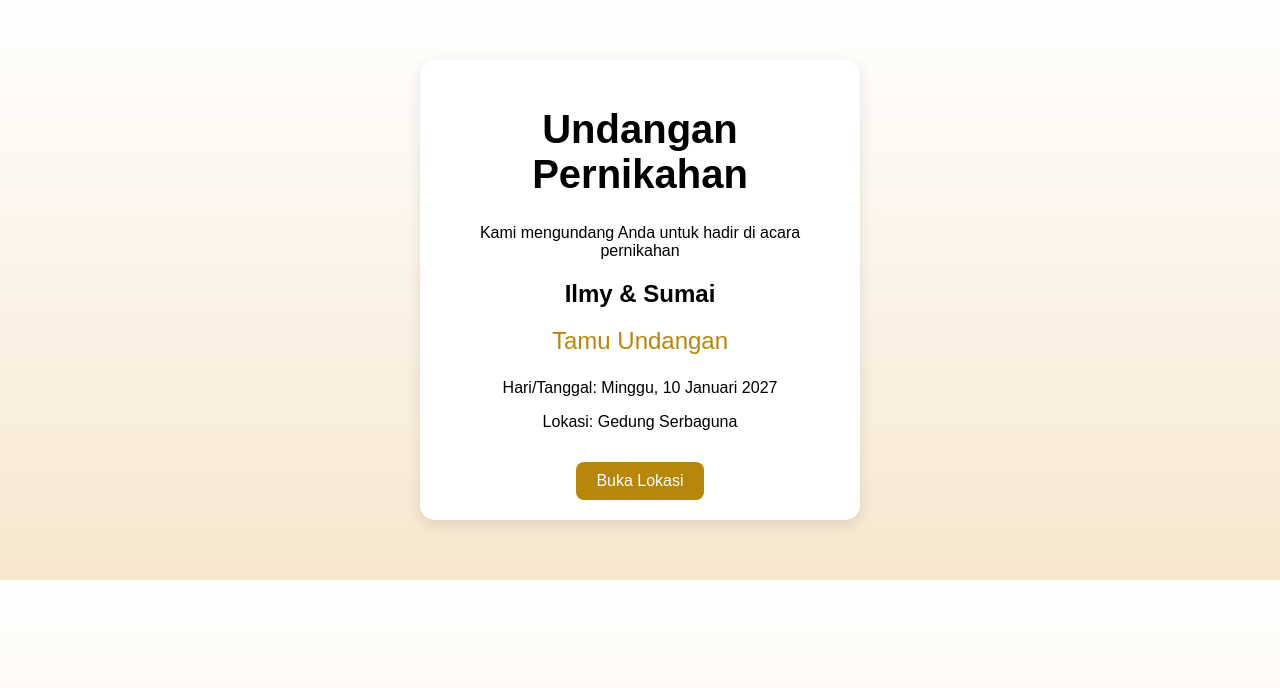
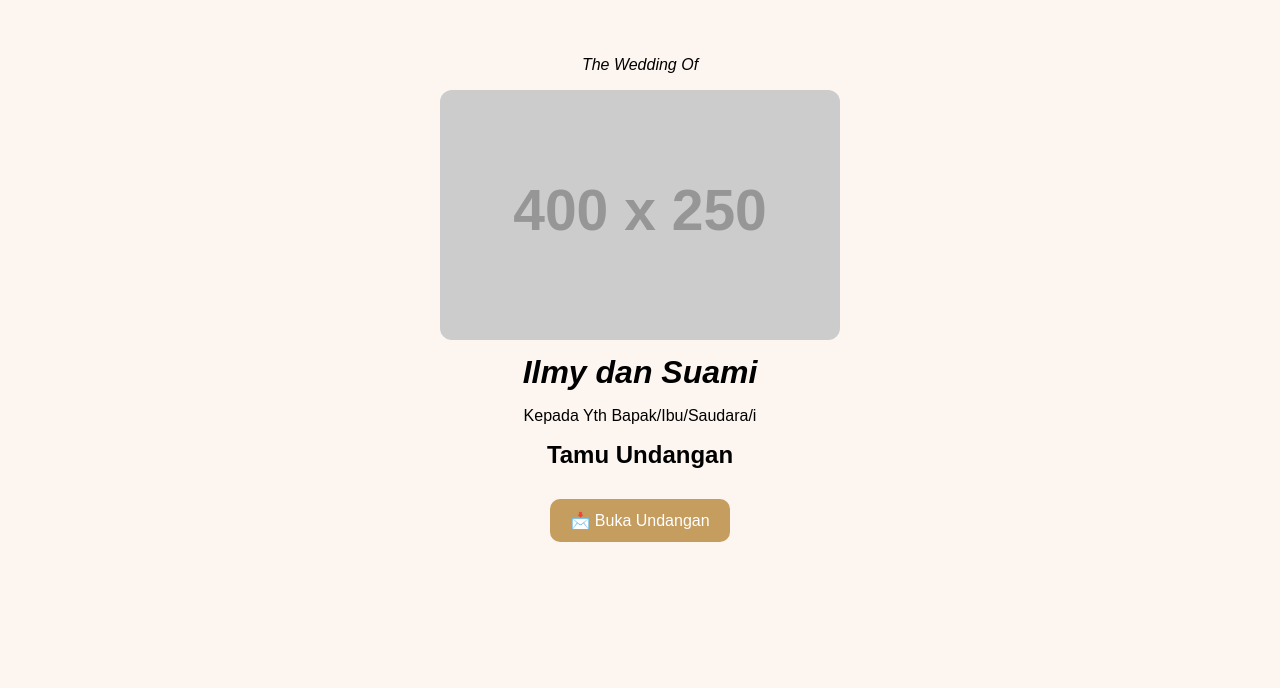
Before and after one commit to wilyqwerty-tech/APALAH, a plain HTML site: page index.html in a window 1280 px wide. Drawn offline with Linux system fonts and the light colour scheme; placeholder pictures from the web are drawn by us.

Commit message:
Update index.html

```diff
--- a/index.html
+++ b/index.html
@@ -3,64 +3,110 @@
 <head>
   <meta charset="UTF-8" />
   <meta name="viewport" content="width=device-width, initial-scale=1.0" />
-  <title>Undangan Ilmy & Sumai</title>
+  <title>Undangan Ilmy & Suami</title>
   <style>
     body {
+      margin: 0;
       font-family: Arial, sans-serif;
-      margin: 0;
-      padding: 0;
-      background: linear-gradient(to bottom, #fff, #f7e7ce);
       text-align: center;
+      background: #fdf6f0;
     }
-    .container {
+    .cover, .section {
       padding: 40px 20px;
     }
-    h1 { font-size: 2.5em; }
-    .guest {
-      font-size: 1.5em;
-      color: #b8860b;
-      margin-top: 10px;
-    }
-    .card {
-      background: white;
-      margin: 20px auto;
-      padding: 20px;
-      border-radius: 15px;
-      max-width: 400px;
-      box-shadow: 0 5px 15px rgba(0,0,0,0.1);
-    }
+    .hidden { display: none; }
+    img { max-width: 100%; border-radius: 12px; }
     .btn {
       display: inline-block;
-      padding: 10px 20px;
-      background: #b8860b;
+      padding: 12px 20px;
+      background: #c59d5f;
       color: white;
-      border-radius: 8px;
+      border-radius: 10px;
       text-decoration: none;
-      margin-top: 15px;
+      margin-top: 20px;
+      cursor: pointer;
     }
+    h1, h2 { margin: 10px 0; }
   </style>
 </head>
 <body>
-  <div class="container">
-    <div class="card">
-      <h1>Undangan Pernikahan</h1>
-      <p>Kami mengundang Anda untuk hadir di acara pernikahan</p>
-      <h2>Ilmy & Sumai</h2>
-      <p class="guest" id="guestName">Tamu Undangan</p>
-      <p>Hari/Tanggal: Minggu, 10 Januari 2027</p>
-      <p>Lokasi: Gedung Serbaguna</p>
-      <a class="btn" href="#">Buka Lokasi</a>
-    </div>
+
+<!-- COVER -->
+<div class="cover" id="cover">
+  <p><i>The Wedding Of</i></p>
+  <img src="https://via.placeholder.com/400x250" alt="gambar" />
+  <h1><i>Ilmy dan Suami</i></h1>
+  <p>Kepada Yth Bapak/Ibu/Saudara/i</p>
+  <h2 id="guestName">Tamu Undangan</h2>
+  <div class="btn" onclick="openInvitation()">📩 Buka Undangan</div>
 </div>
 
+<!-- MAIN CONTENT -->
+<div id="main" class="hidden">
+
+  <!-- Halaman Utama -->
+  <div class="section">
+    <h1>Selamat Datang</h1>
+    <p>Kami mengundang Anda ke pernikahan kami</p>
+  </div>
+
+  <!-- Mempelai -->
+  <div class="section">
+    <h2>Mempelai</h2>
+    <p><b>Suami</b><br>Putra dari Bapak & Ibu</p>
+    <p><b>Istri</b><br>Putri dari Bapak & Ibu</p>
+  </div>
+
+  <!-- Jadwal + Countdown -->
+  <div class="section">
+    <h2>Acara</h2>
+    <p>Minggu, 10 Januari 2027</p>
+    <h3 id="countdown"></h3>
+  </div>
+
+  <!-- Lokasi -->
+  <div class="section">
+    <h2>Lokasi</h2>
+    <a class="btn" href="https://www.google.com/maps/place/ZAHRA+MEDIKA+HOSPITAL/@-0.5213684,101.5361373,537m/data=!3m1!1e3!4m6!3m5!1s0x2e2a4de4dd65bee5:0x84d6ea72dbbf030f!8m2!3d-0.5216211!4d101.5371985!16s%2Fg%2F11c60zy5hw?hl=en&entry=ttu" target="_blank">📍 Buka Google Maps</a>
+  </div>
+
+</div>
+
+<!-- Musik -->
+<audio id="music" loop>
+  <source src="westlife.mp3" type="audio/mpeg">
+</audio>
+
 <script>
-    // Ambil nama dari URL ?to=Nama
+  // Ambil nama tamu dari URL
   const urlParams = new URLSearchParams(window.location.search);
   const guest = urlParams.get('to');
-
   if (guest) {
     document.getElementById('guestName').innerText = guest;
   }
+
+  function openInvitation() {
+    document.getElementById('cover').style.display = 'none';
+    document.getElementById('main').classList.remove('hidden');
+    document.getElementById('music').play();
+  }
+
+  // Countdown
+  const targetDate = new Date("Jan 10, 2027 10:00:00").getTime();
+  const countdownEl = document.getElementById("countdown");
+
+  setInterval(() => {
+    const now = new Date().getTime();
+    const distance = targetDate - now;
+
+    const days = Math.floor(distance / (1000 * 60 * 60 * 24));
+    const hours = Math.floor((distance / (1000 * 60 * 60)) % 24);
+    const minutes = Math.floor((distance / (1000 * 60)) % 60);
+    const seconds = Math.floor((distance / 1000) % 60);
+
+    countdownEl.innerHTML = `${days} hari ${hours} jam ${minutes} menit ${seconds} detik`;
+  }, 1000);
 </script>
+
 </body>
 </html>
```
Lines whose indentation alone changed are shown as unchanged.
